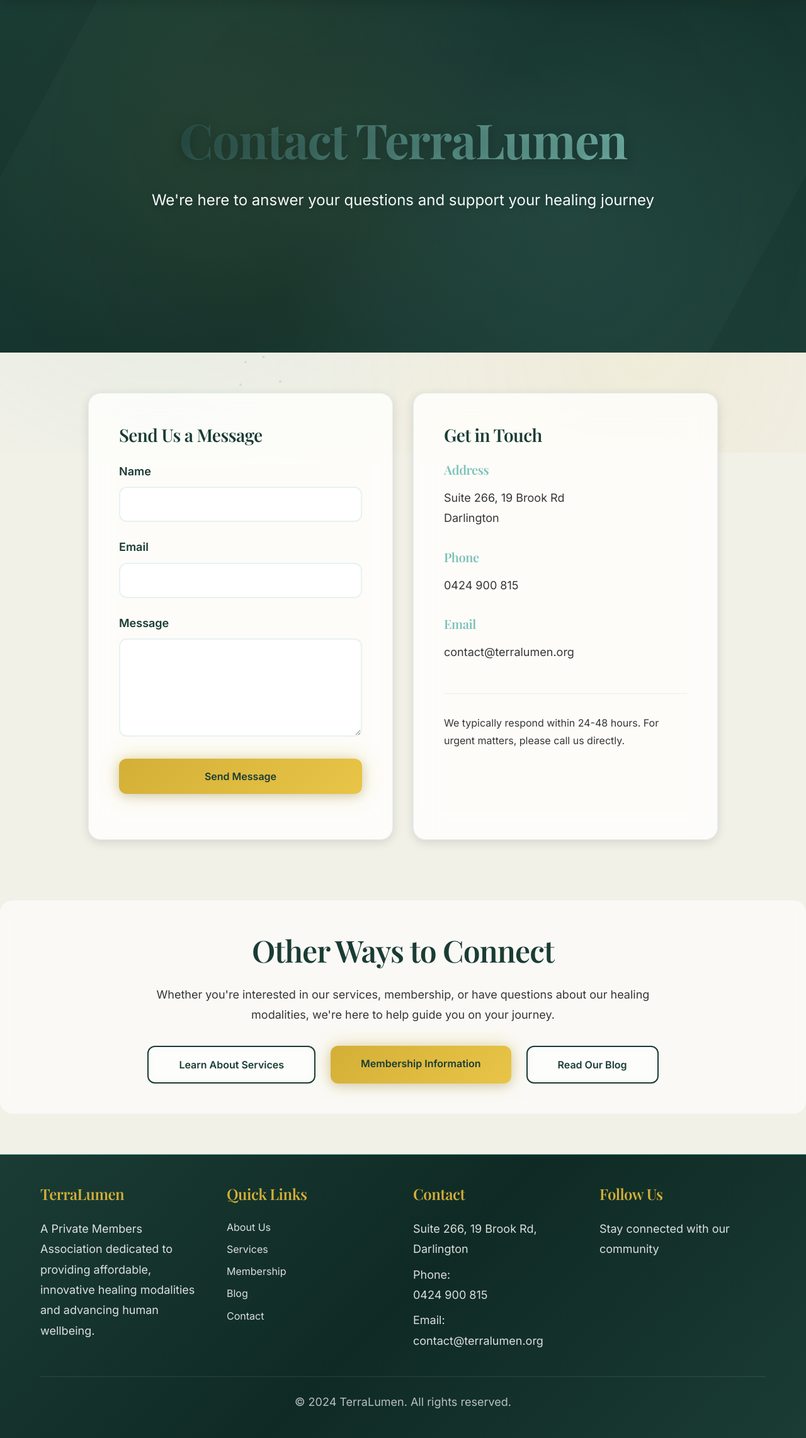
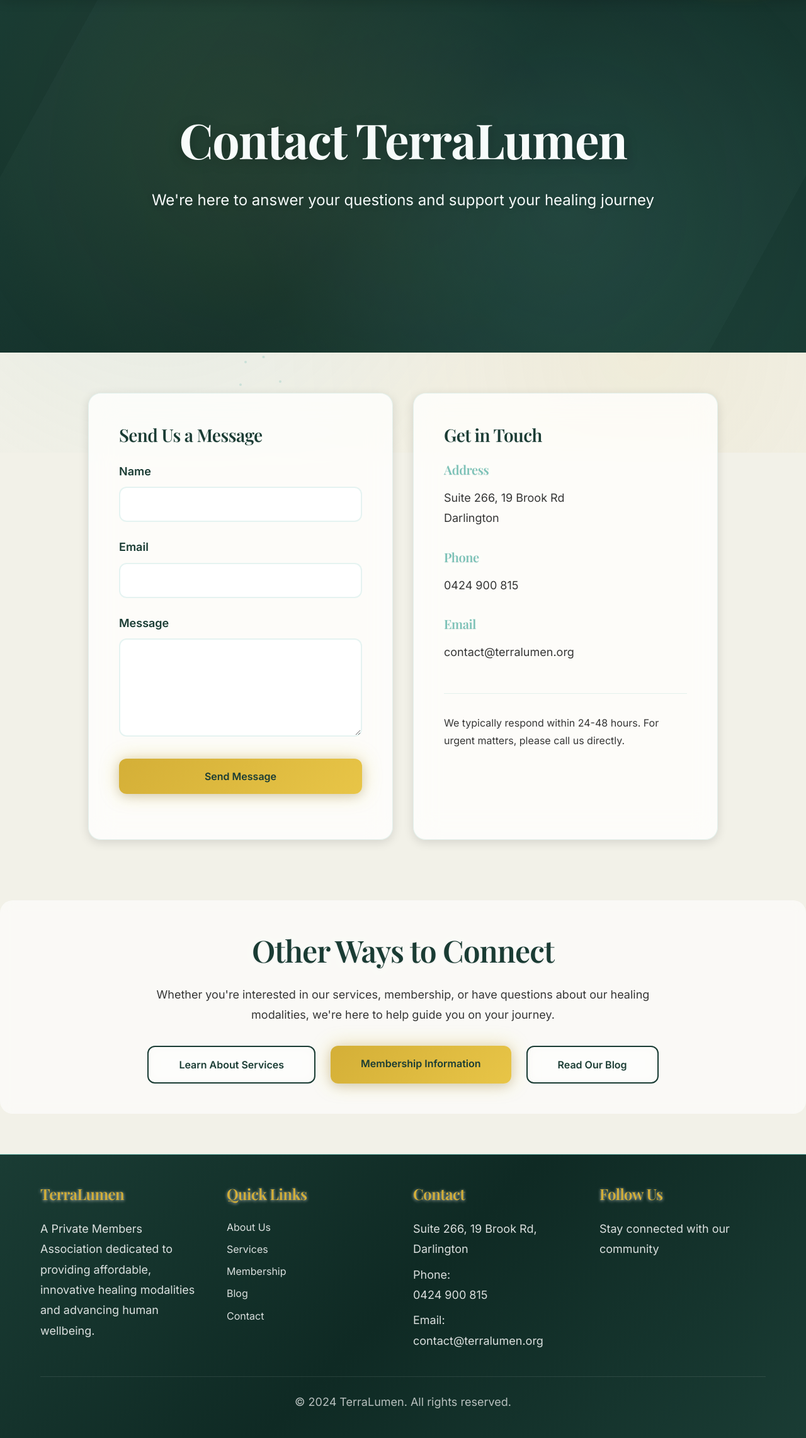
Before and after one commit to Bumblebeezzz/TerraLumen, a Flask app: page /contact in a window 1280 px wide. Shown: the part 81-2365 px from the top of the page at 63% size. Run offline with Flask 3, Linux system fonts and the light colour scheme.

Commit message:
Improve title readability with text shadows, add background videos to About and Membership pages

```diff
--- a/app/static/css/style.css
+++ b/app/static/css/style.css
@@ -111,28 +111,30 @@ h1, h2, h3, h4, h5, h6 {
     color: var(--color-forest-green);
     margin-bottom: var(--spacing-md);
     letter-spacing: -0.02em;
+    text-shadow: 0 2px 8px rgba(255, 255, 255, 0.8), 0 1px 3px rgba(0, 0, 0, 0.1);
 }
 
 h1 {
     font-size: clamp(2.5rem, 5vw, 4rem);
     font-weight: 700;
-    background: linear-gradient(135deg, #1A3C34 0%, #7CC2B7 100%);
-    -webkit-background-clip: text;
-    -webkit-text-fill-color: transparent;
-    background-clip: text;
+    color: var(--color-forest-green);
+    text-shadow: 0 2px 12px rgba(255, 255, 255, 0.9), 0 1px 4px rgba(0, 0, 0, 0.15);
 }
 
 h2 {
     font-size: clamp(2rem, 4vw, 3rem);
     font-weight: 600;
+    text-shadow: 0 2px 10px rgba(255, 255, 255, 0.85), 0 1px 3px rgba(0, 0, 0, 0.12);
 }
 
 h3 {
     font-size: clamp(1.5rem, 3vw, 2rem);
+    text-shadow: 0 1px 6px rgba(255, 255, 255, 0.8), 0 1px 2px rgba(0, 0, 0, 0.1);
 }
 
 h4 {
     font-size: clamp(1.25rem, 2.5vw, 1.5rem);
+    text-shadow: 0 1px 5px rgba(255, 255, 255, 0.75), 0 1px 2px rgba(0, 0, 0, 0.1);
 }
 
 p {
@@ -482,6 +484,7 @@ img {
     font-size: 1.75rem;
     color: var(--color-forest-green);
     margin-bottom: var(--spacing-sm);
+    text-shadow: 0 1px 4px rgba(255, 255, 255, 0.8), 0 1px 2px rgba(0, 0, 0, 0.1);
 }
 
 .card-body {
--- a/app/static/js/main.js
+++ b/app/static/js/main.js
@@ -22,7 +22,8 @@ function createParticles() {
 
 // Control video playback speed (30% slower = 0.7 speed)
 function setupHeroVideo() {
-    const video = document.querySelector('.hero-video');
+    const videos = document.querySelectorAll('.hero-video');
+    videos.forEach(function(video) {
         if (video) {
             video.playbackRate = 0.7; // 30% slower
             video.loop = true;
@@ -36,6 +37,7 @@ function setupHeroVideo() {
                 });
             });
         }
+    });
 }
 
 // Mobile Navigation Toggle
--- a/app/templates/about.html
+++ b/app/templates/about.html
@@ -7,6 +7,11 @@
 {% block content %}
 <!-- Page Header -->
 <section class="hero" style="padding: var(--spacing-xl) 0;">
+    <!-- Background Video -->
+    <video class="hero-video" autoplay muted loop playsinline>
+        <source src="{{ url_for('static', filename='video/terralumen-about.mp4') }}" type="video/mp4">
+    </video>
+    <div class="hero-overlay"></div>
     <div class="container">
         <div class="hero-content">
             <h1 class="hero-title">About TerraLumen</h1>
--- a/app/templates/membership.html
+++ b/app/templates/membership.html
@@ -7,6 +7,11 @@
 {% block content %}
 <!-- Page Header -->
 <section class="hero" style="padding: var(--spacing-xl) 0;">
+    <!-- Background Video -->
+    <video class="hero-video" autoplay muted loop playsinline>
+        <source src="{{ url_for('static', filename='video/terralumen-membership.mp4') }}" type="video/mp4">
+    </video>
+    <div class="hero-overlay"></div>
     <div class="container">
         <div class="hero-content">
             <h1 class="hero-title">TerraLumen Membership</h1>
```
Also changed, not shown: 4 other files. Lines whose indentation alone changed are shown as unchanged.
